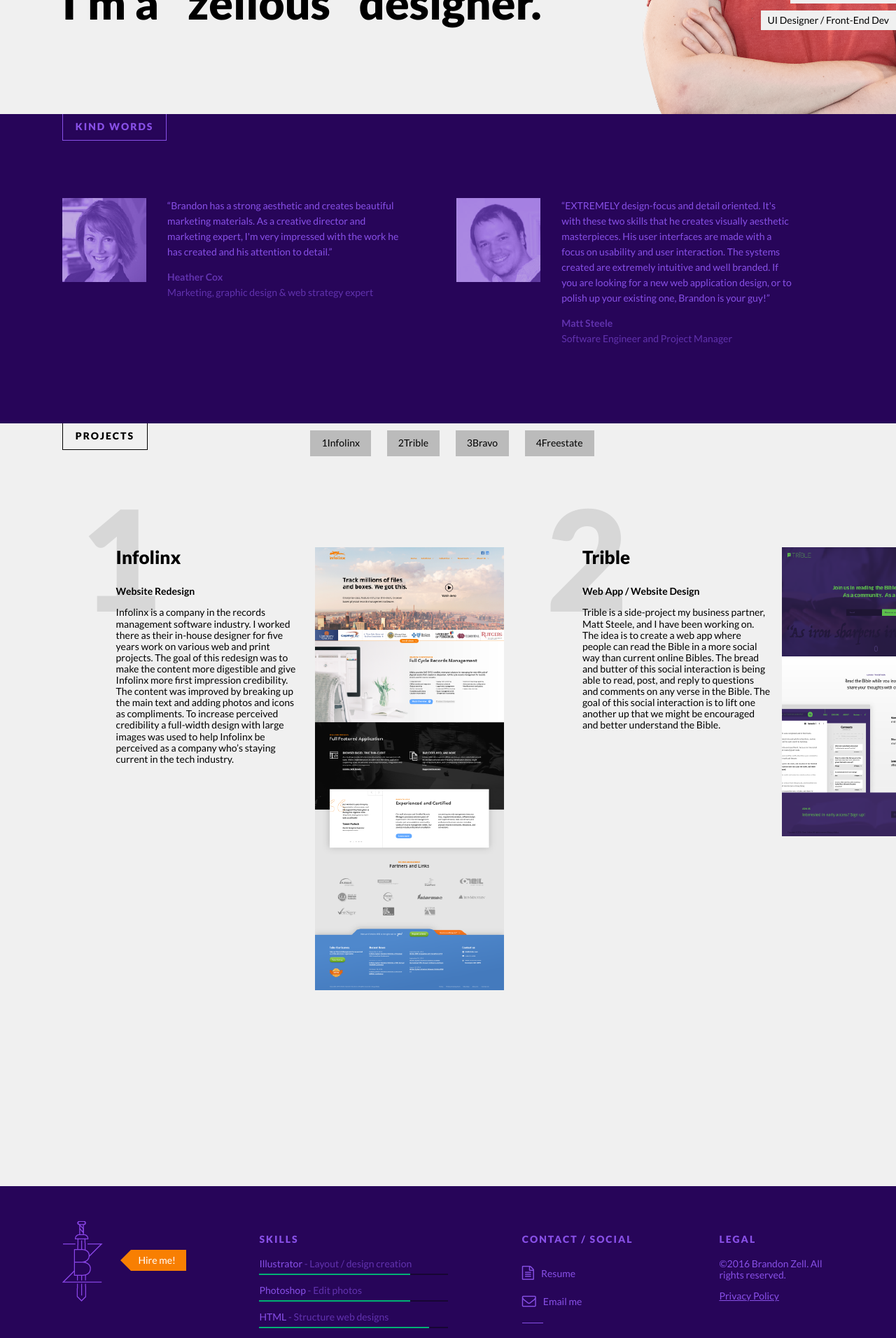
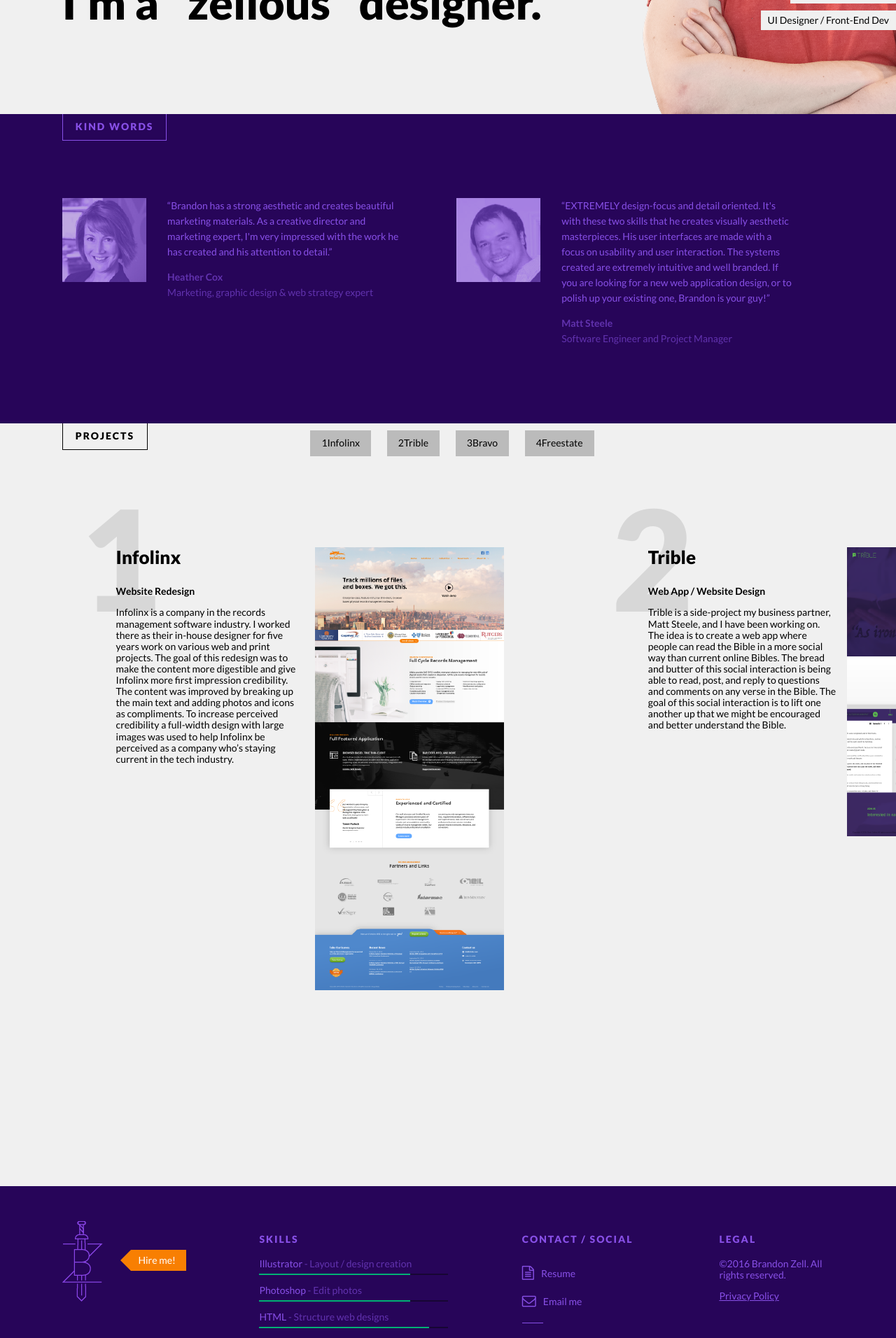
Before and after one commit to bzle/brandonz-me, a Jekyll site: the page built from index.html, in a window 1280 px wide. Shown: the part 486-2398 px from the top of the page at 70% size. Built offline with Jekyll 4.4.1, drawn with Linux system fonts in a browser that asks for light colours; nearby versions of some CDN libraries.

Commit message:
Updated '/index.html' via CloudCannon

```diff
--- a/index.html
+++ b/index.html
@@ -67,7 +67,7 @@
             <a href="/img/project__infolinx.png" class="project__img math-grid__item one-quarter">
                 <img src="/img/project__infolinx--thumbnail.png" alt="Screenshot of Infolinx website redesign" />
             </a>
-            <div class="spacer math-grid__item one-twelfth"></div>
+            <div class="spacer math-grid__item one-sixth"></div>
             <div class="project math-grid__item one-quarter">
                 <span class="project__num">2</span>
                 <h3 class="project__title">Trible</h3>
@@ -79,7 +79,7 @@
             <a href="/img/project__trible.png" class="project__img math-grid__item one-quarter">
                 <img src="/img/project__trible--thumbnail.png" class="project__screenshot" alt="Screenshot of Trible website design" />
             </a>
-            <div class="spacer math-grid__item one-twelfth"></div>
+            <div class="spacer math-grid__item one-sixth"></div>
             <div class="project math-grid__item one-quarter">
                 <span class="project__num">3</span>
                 <h3 class="project__title">Bravo Landscaping</h3>
@@ -91,7 +91,7 @@
             <a href="/img/project__bravo.png" class="project__img math-grid__item one-quarter">
                 <img src="/img/project__bravo--thumbnail.png" class="project__screenshot" alt="Screenshot of Bravo website redesign" />
             </a>
-            <div class="spacer math-grid__item one-twelfth"></div>
+            <div class="spacer math-grid__item one-sixth"></div>
             <div class="project math-grid__item one-quarter">
                 <span class="project__num">4</span>
                 <h3 class="project__title">Freestate Gymnastics</h3>
```
